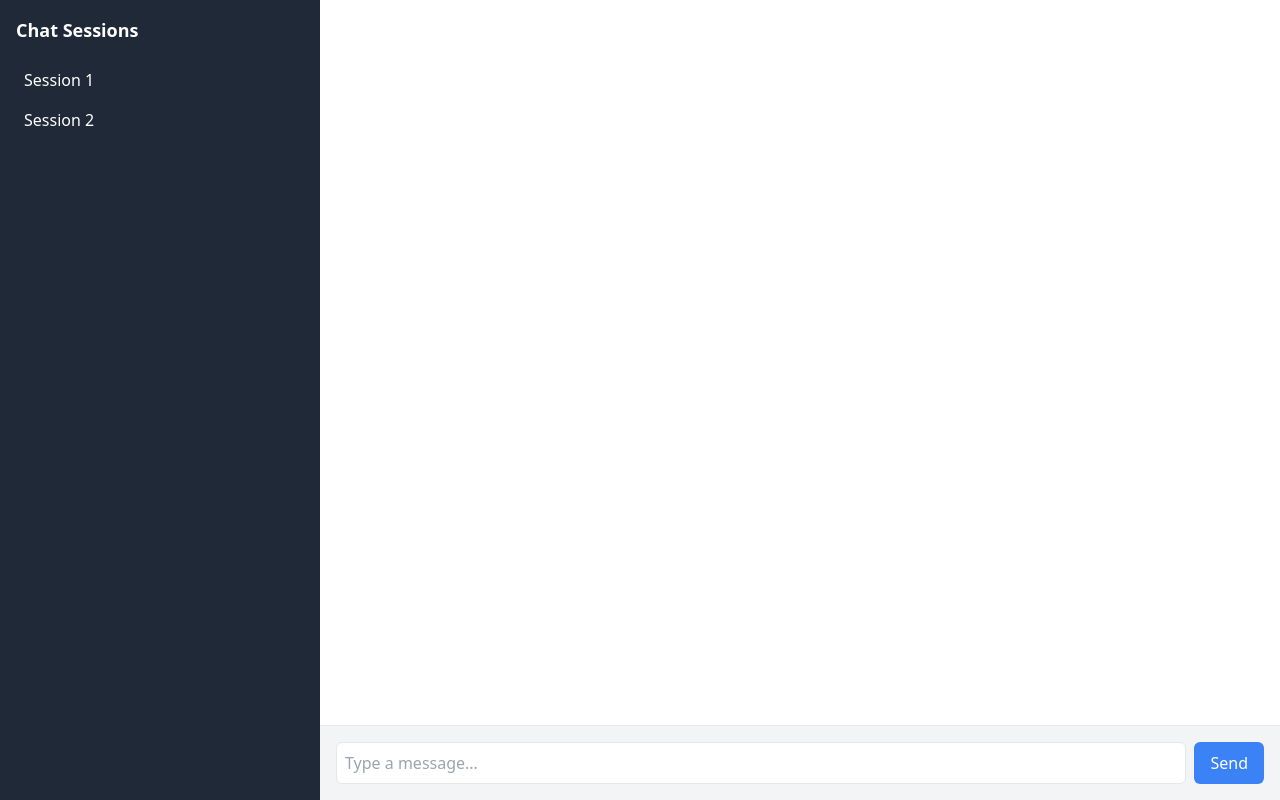
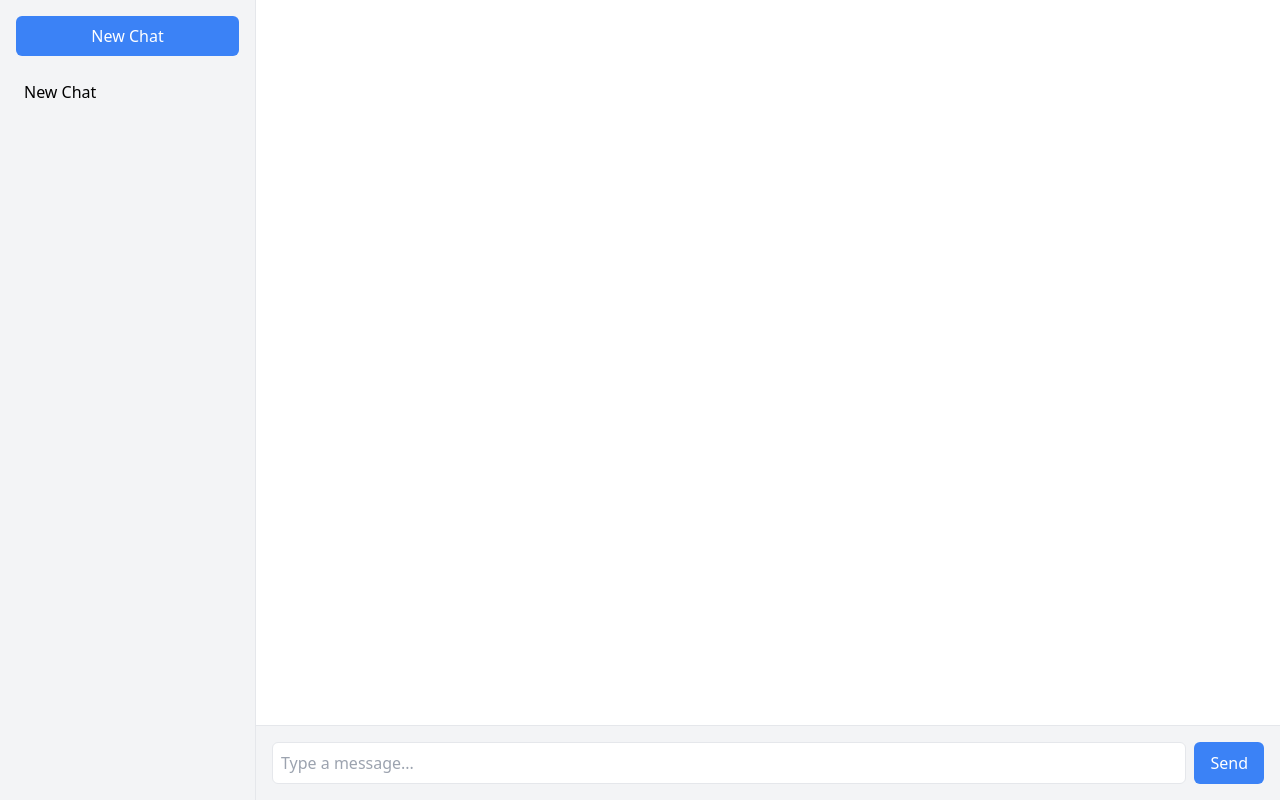
Before and after one commit to phantansang/TestTechVerse_PhanTanSang, a Next.js app in the folder chatbot-app/: page / in a window 1280 px wide. Built offline with nearby package versions, Linux system fonts and the light colour scheme.

Commit message:
Chat session

```diff
--- a/chatbot-app/components/ChatWindow.tsx
+++ b/chatbot-app/components/ChatWindow.tsx
@@ -7,17 +7,22 @@ interface Message {
   sender: "user" | "bot";
 }
 
-const ChatWindow = () => {
-  const [messages, setMessages] = useState<Message[]>([]);
+const ChatWindow = ({ activeSession }: { activeSession: number }) => {
+  const [sessions, setSessions] = useState<{ [key: number]: Message[] }>({
+    1: [],
+  });
 
   const addMessage = (text: string, sender: "user" | "bot") => {
-    setMessages((prev) => [...prev, { id: prev.length + 1, text, sender }]);
+    setSessions((prev) => ({
+      ...prev,
+      [activeSession]: [...(prev[activeSession] || []), { id: Date.now(), text, sender }],
+    }));
   };
 
   return (
     <div className="flex-1 flex flex-col">
       <div className="flex-1 p-4 overflow-y-auto bg-white">
-        {messages.map((msg) => (
+        {(sessions[activeSession] || []).map((msg) => (
           <div
             key={msg.id}
             className={`p-2 my-1 rounded-md ${
--- a/chatbot-app/components/Sidebar.tsx
+++ b/chatbot-app/components/Sidebar.tsx
@@ -1,13 +1,43 @@
-import React from "react";
+import React, { useState } from "react";
 
-const Sidebar = () => {
+interface Session {
+  id: number;
+  name: string;
+}
+
+interface SidebarProps {
+  onSelectSession: (sessionId: number) => void;
+  onCreateNewSession: () => void;
+}
+
+const Sidebar: React.FC<SidebarProps> = ({ onSelectSession, onCreateNewSession }) => {
+  const [sessions, setSessions] = useState<Session[]>([{ id: 1, name: "New Chat" }]);
+
+  const createNewSession = () => {
+    const newSession = {
+      id: sessions.length + 1,
+      name: `Chat ${sessions.length + 1}`,
+    };
+    setSessions((prev) => [...prev, newSession]);
+    onCreateNewSession();
+  };
+
   return (
-    <div className="w-1/4 bg-gray-800 text-white p-4">
-      <h2 className="text-lg font-bold mb-4">Chat Sessions</h2>
-      <ul>
-        <li className="p-2 hover:bg-gray-700 cursor-pointer">Session 1</li>
-        <li className="p-2 hover:bg-gray-700 cursor-pointer">Session 2</li>
-      </ul>
+    <div className="w-64 p-4 border-r bg-gray-100 flex flex-col">
+      <button onClick={createNewSession} className="mb-4 p-2 bg-blue-500 text-white rounded-md">
+        New Chat
+      </button>
+      <div className="flex-1 overflow-y-auto">
+        {sessions.map((session) => (
+          <div
+            key={session.id}
+            className="p-2 cursor-pointer hover:bg-gray-300 rounded-md"
+            onClick={() => onSelectSession(session.id)}
+          >
+            {session.name}
+          </div>
+        ))}
+      </div>
     </div>
   );
 };
--- a/chatbot-app/pages/index.tsx
+++ b/chatbot-app/pages/index.tsx
@@ -1,11 +1,14 @@
+import { useState } from "react";
 import Sidebar from "../components/Sidebar";
 import ChatWindow from "../components/ChatWindow";
 
 export default function Home() {
+  const [activeSession, setActiveSession] = useState(1);
+
   return (
     <div className="flex w-full h-screen">
-      <Sidebar />
-      <ChatWindow />
+      <Sidebar onSelectSession={setActiveSession} onCreateNewSession={() => setActiveSession(Date.now())} />
+      <ChatWindow activeSession={activeSession} />
     </div>
   );
 }
```
